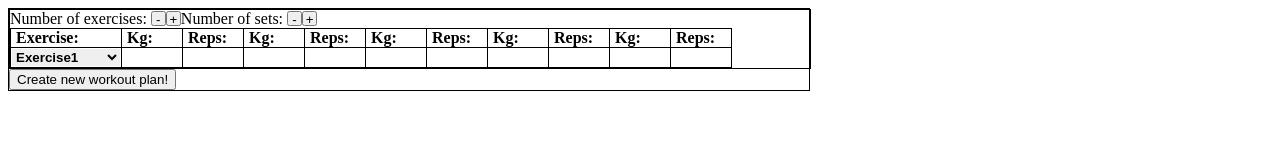
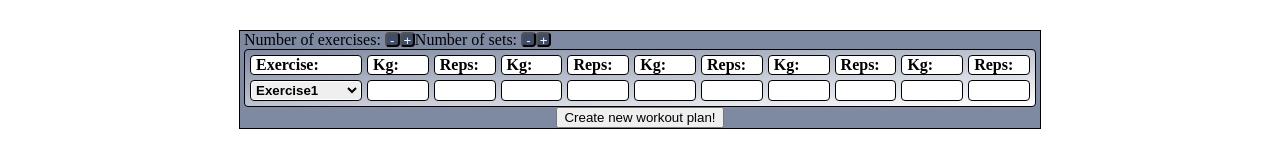
Before and after one commit to gawedzki/test-project, a plain HTML site: page index.html in a window 1280 px wide. Both pictures are taken after a click on the button "Create new workout plan!". Drawn offline with Linux system fonts and the light colour scheme.

Commit message:
Modify style and remove unnecessary code

```diff
--- a/index.html
+++ b/index.html
@@ -5,10 +5,8 @@
 
     <body>
         <div id="container">
-            <div id="tableDiv">
-                <!-- <table id="myTable"></table> -->
-            </div>
-            <button onclick="createNewTable()">Create new workout plan!</button>
+            <div id="tableDiv"></div>
+            <button id="nwButton" onclick="createNewTable()">Create new workout plan!</button>
         </div>
 
         <script src="myScript.js"></script>
--- a/myScript.js
+++ b/myScript.js
@@ -69,12 +69,16 @@ function createNewTable() {
 }
 
 function addSet() {
+    if(exercise.sets <= 20){
         var rows = document.getElementsByTagName("tr");
         addHeadCells(rows[0]);
         for(var i = 1; i < rows.length; i++) {
             addBodyCells(rows[i]);
         }
         exercise.sets++;
+    } else {
+        alert("You go to far... ;)");
+    }
 }
 
 function removeSet() {
@@ -88,11 +92,13 @@ function removeSet() {
         }
         exercise.sets--;
     }else {
-        alert("Do at least one ;)")
+        alert("Do at least one ;)");
     }
 }
 
 function addRow() {
+    var rows = document.getElementsByTagName("tr");
+    if(rows.length <= 10){
         var row = document.createElement("tr");
         var exerciseCell = document.createElement("td");
         var chooseExercise = document.createElement("select");
@@ -110,6 +116,9 @@ function addRow() {
 
         var element = document.getElementById("myTable");
         element.appendChild(row);
+    } else {
+        alert("Dude... That's to much...");
+    }
 }
 
 function removeRow() {
@@ -122,7 +131,7 @@ function removeRow() {
 function addHeadCells(row) {
     var weightCell = document.createElement("th");
     var repCell = document.createElement("th");
-    weightCell.innerHTML = "Kg:"
+    weightCell.innerHTML = "Kg:";
     repCell.innerHTML = "Reps:";
     row.appendChild(weightCell);
     row.appendChild(repCell);
--- a/styles.css
+++ b/styles.css
@@ -2,19 +2,26 @@ table,
 th,
 td {
   border: 1px solid black;
-  border-collapse: collapse;
+  border-spacing: 5px;
+  border-radius: 4px;
 }
 th,
 td {
-  width: 50px;
+  min-width: 40px;
+  background-color: #ffffff;
+}
+table {
+  width: 100%;
+  background-color: #7e8aa2;
+  background-image: linear-gradient(to bottom right, #7e8aa2, #ffffff);
 }
 th {
   text-align: left;
   padding: 0px 5px;
 }
 th:first-of-type,
-th:first-of-type {
-  width: 100px;
+td:first-of-type {
+  min-width: 100px;
 }
 select {
   width: 100%;
@@ -28,21 +35,35 @@ input {
 }
 #container {
   max-width: 800px;
+  margin: 30px auto;
   border: 1px solid black;
+  background-color: #7e8aa2;
 }
 #tableDiv {
-  border: 1px solid black;
-  display: inline-block;
-  /* max-width: 790px; */
-  width: 100%;
+  width: 99%;
   margin: auto;
+  overflow: auto;
 }
 .tableButtons {
   padding: 0;
   width: 15px;
   height: 15px;
   line-height: 100%;
+  background-color: #3d4c69;
+  color: #ffffff;
+  border-radius: 4px;
+  cursor: pointer;
 }
-#addExercise {
-  width: 110px;
+.tableButtons:hover {
+  background-color: #3d4c6966;
 }
+#tableDiv:empty + #nwButton {
+  display: block;
+  width: 200px;
+  height: 80px;
+  margin: 0 auto;
+}
+#nwButton {
+  display: block;
+  margin: auto;
+}
```
Lines whose indentation alone changed are shown as unchanged.
